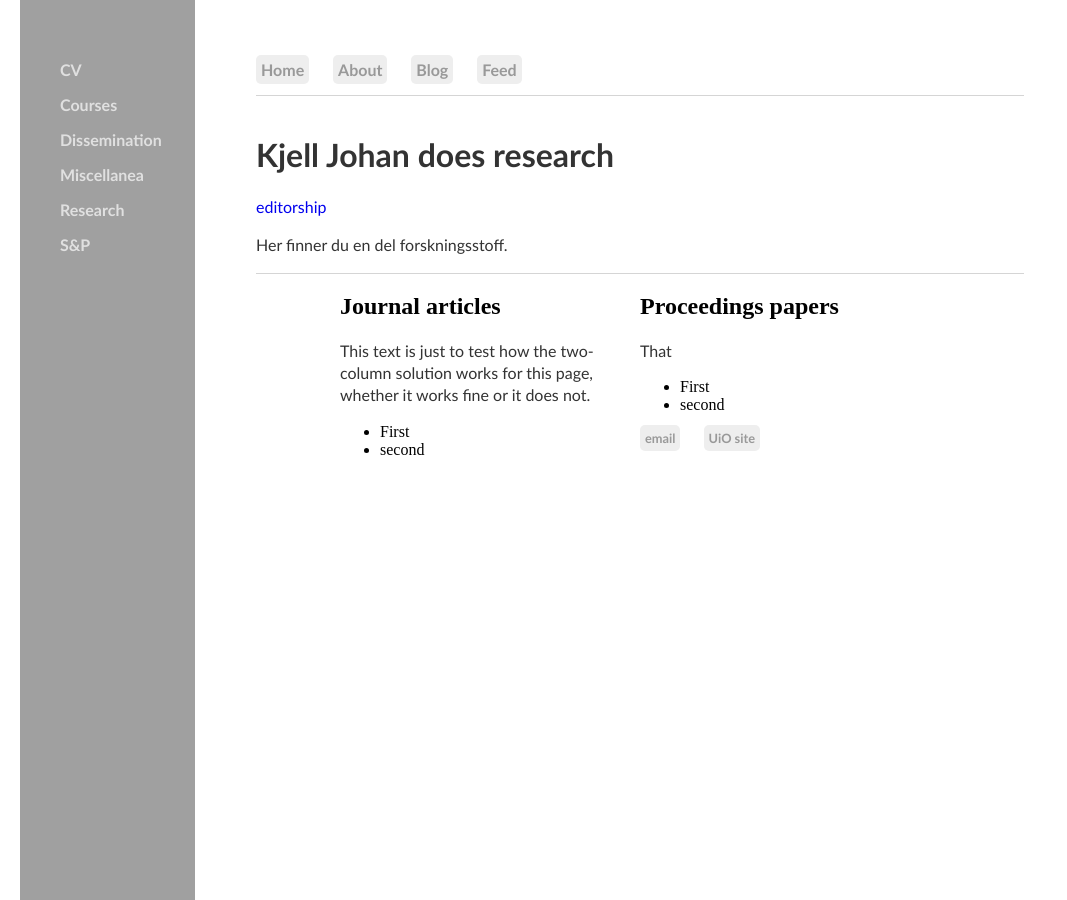
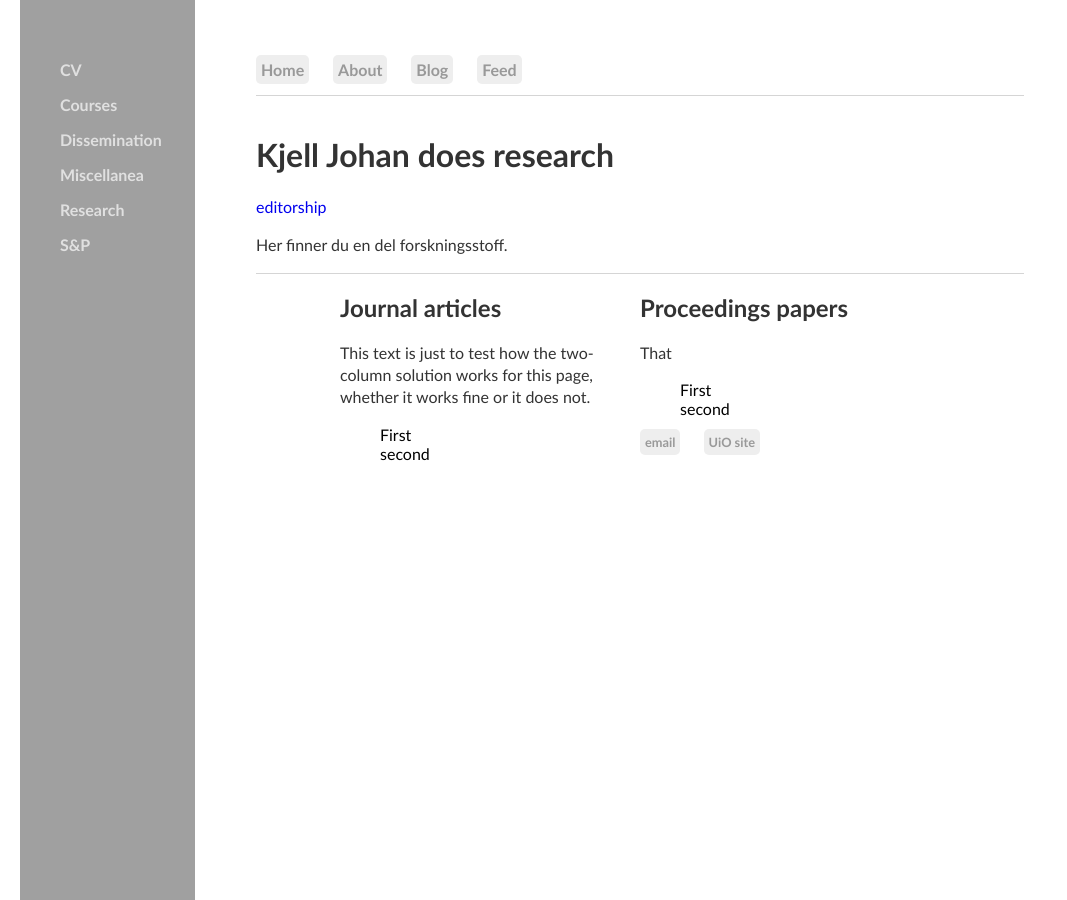
Before and after one commit to kjelljs/kjelljs.github.io, a Jekyll site: the page built from research/index.html, in a window 1280 px wide. Shown: the whole page, without its empty margins (0-1067 px from the left). Built offline with Jekyll 4.4.1, drawn with Linux system fonts in a browser that asks for light colours.

Commit message:
Update main.css

```diff
--- a/css/main.css
+++ b/css/main.css
@@ -70,11 +70,20 @@ h1 {
     font-family: Optima, Candara, Calibri, Arial, sans-serif;
     color: #333;
 }
+h2 {
+    font-size: 1.5em;
+    font-family: Optima, Candara, Calibri, Arial, sans-serif;
+    color: #333;
+}
 p {
     font-size: 1em;
     font-family: Optima, Candara, Calibri, Arial, sans-serif;
     line-height: 1.4em;
     color: #333;
+}
+ul {
+    font-family: Optima, Candara, Calibri, Arial, sans-serif;
+    list-style: none;
 }
 a {
   text-decoration: none;
```
